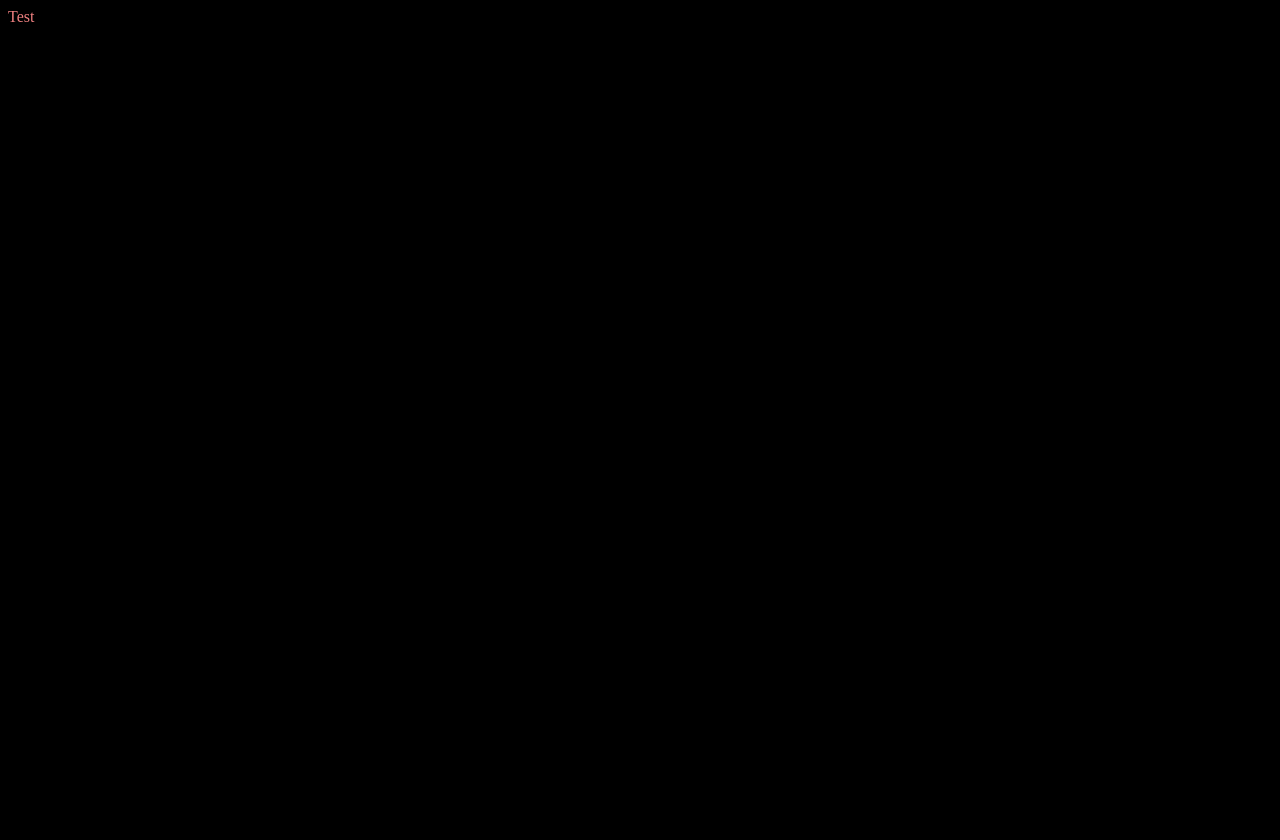
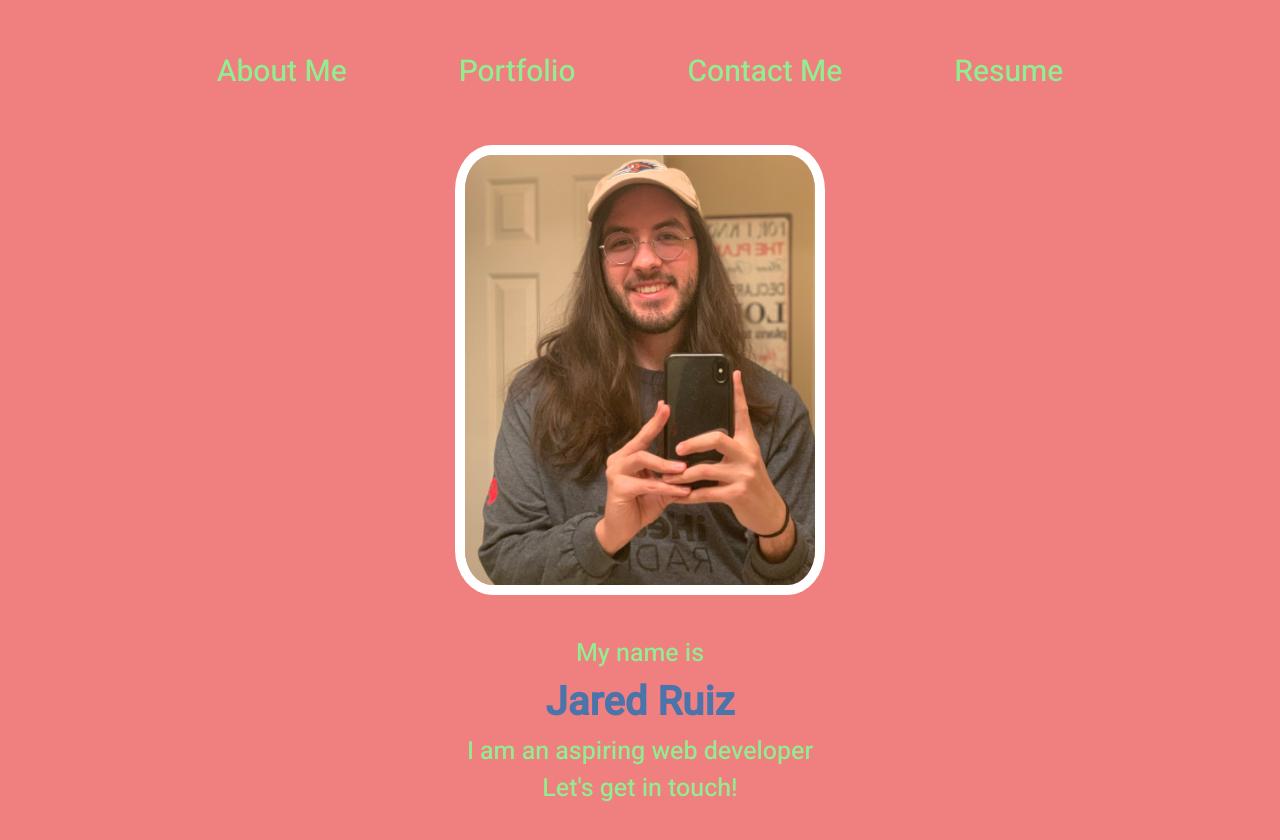
Before and after one commit to jared-ruiz/Personal-Portfolio, a React (Create React App) app: page / in a window 1280 px wide. Shown: the top 840 px of the page. Before the commit the page ends 800 px from the top, so only its background shows below. Built offline with nearby package versions, Linux system fonts and the light colour scheme.

Commit message:
Added rough draft of about component and nav.

```diff
--- a/src/App.jsx
+++ b/src/App.jsx
@@ -1,8 +1,15 @@
 import React from 'react'
+
+import Nav from './components/Nav'
+import About from './components/About'
+
 
 const App = () => {
   return (
-    <div>Test</div>
+    <>
+        <Nav></Nav>
+        <About></About>
+    </>
   )
 }
 
--- /dev/null
+++ b/src/components/About/index.js
@@ -0,0 +1,20 @@
+import React from 'react'
+import profilePicture from '../../assets/profile/front-smile.jpg'
+
+function About () {
+    return(
+        <section>
+            <div>
+                <img src={profilePicture} style={{ width: 'auto', height: '450px', margin: 'auto', display: 'block', borderRadius: '10%', border: '10px solid white', objectFit: 'cover' }} />
+            </div>
+            <div className='about-me-p'>
+                <p>My name is</p>
+                <p><span className='name-highlight'>Jared Ruiz</span></p>
+                <p>I am an aspiring web developer</p>
+                <p>Let's get in touch!</p>
+            </div>
+        </section>
+    )
+}
+
+export default About;
--- /dev/null
+++ b/src/components/Nav/index.js
@@ -0,0 +1,26 @@
+import React, { useEffect } from 'react'
+
+function Nav () {
+    return (
+        <header className='px-1 nav-position'>
+            <nav>
+                <ul className='flex-row'>
+                    <li className='my-2'>
+                        <a href='#about'>About Me</a>
+                    </li>
+                    <li className='my-2'>
+                        <a href='#portfolio'>Portfolio</a>
+                    </li>
+                    <li className='my-2'>
+                        <a href='#contact'>Contact Me</a>
+                    </li>
+                    <li className='my-2'>
+                        <a href='#resume'>Resume</a>
+                    </li>
+                </ul>
+            </nav>
+        </header>
+    )
+}
+
+export default Nav;
--- a/src/index.css
+++ b/src/index.css
@@ -1,4 +1,111 @@
+@import url('https://fonts.googleapis.com/css2?family=Heebo:wght@300;400;500&display=swap');
+
+* {
+    margin: 0;
+    padding: 0;
+    border: 0;
+    outline: 0;
+    list-style: none;
+    box-sizing: border-box;
+    text-decoration: none;
+}
+
+/* main {
+	margin: 0 auto;
+	max-width: 90%;
+    padding: 50px 30px;
+} */
+
+:root {
+    --color-1: lightpink;
+    --color-2: lightgreen;
+    --color-3: lightcoral;
+    --color-4: lightsalmon;
+    --color-5: lightslategrey;
+    --color-6: lightseagreen;
+
+}
+
 body {
-    background: black;
-    color: lightcoral;
+    background: var(--color-3);
+    margin: 0;
+    padding: 0;
+    line-height: 1.5;
+    font-family: 'Heebo'
 }
+
+a {
+    color: var(--color-2);
+    font-family: 'Heebo', sans-serif;
+    font-size: 30px;
+    font-weight: 500;
+    margin: 40px;
+}
+
+a:hover {
+    color: rgb(75, 116, 170);
+}
+
+/* p {
+    text-align: center;
+    color: var(--color-2);
+    font-family: 'Heebo', sans-serif;
+    font-size: 30px;
+    font-weight: 500;
+    margin: 40px;
+} */
+
+.about-me-p {
+    text-align: center;
+    color: var(--color-2);
+    font-family: 'Heebo', sans-serif;
+    font-size: 25px;
+    font-weight: 500;
+    margin: 40px;
+}
+
+/* p {
+    margin: 20px;
+} */
+
+#profile-title {
+    text-align: center;
+}
+
+.flex-row {
+    display: flex;
+    flex-wrap: wrap;
+    justify-content: center;
+}
+
+.px-1 {
+    padding-right: calc(1rem * 0.5);
+    padding-left: calc(1rem * 0.5);
+}
+
+/* .section-style {
+    margin-top: calc(2.5rem);
+    margin-bottom: calc(2.5rem);
+} */
+
+.my-2 {
+    margin-right: calc(1rem);
+    margin-left: calc(1rem);
+}
+
+nav ul {
+    display: inline-block;
+    list-style-type: none;
+    color: var(--color-2);
+    padding: 50px 0px 50px 0px;
+}
+
+.nav-position {
+    align-content: center;
+}
+
+.name-highlight {
+    color: rgb(75, 116, 170);
+    font-weight: 1000;
+    font-size: 40px;
+}
```
Also changed, not shown: src/components/Header/index.js (added, +13 -0 lines), src/assets/profile/IMG_3643.jpg (added), src/assets/profile/front-smile.jpg (added).
